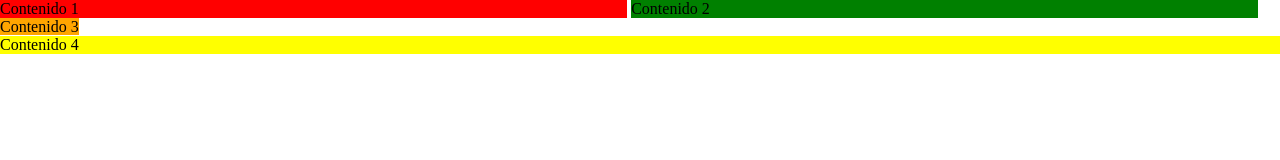
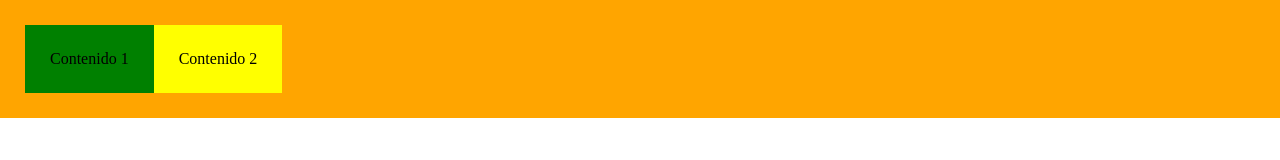
Before and after one commit to AndrePruden/TecWeb-Size, a plain HTML site: page index.html in a window 1280 px wide. Drawn offline with Linux system fonts and the light colour scheme.

Commit message:
produccion

```diff
--- a/index.html
+++ b/index.html
@@ -39,6 +39,7 @@
             border: 12px solid yellow;
             margin: 25px;
         }
+
         .span1{
             background-color: cyan;
             width: 250px;
@@ -51,24 +52,25 @@
             width: 250px;
         }
 
+        *{
+            /* box-sizing: content-box; */
+            box-sizing: border-box;
+            margin: 0;
+        }
+        .contenedor{
+            display: flex;
+            background-color: orange;
+            padding: 25px;
+        }
         .uno{
-            background-color: red;
-            width: 49%;
-            display: inline-block;
+            background-color: green;
+            padding: 25px;
         }
         .dos{
-            background-color: green;
-            width: 49%;
-            display: inline-block;
+            background-color: yellow;
+            padding: 25px;
         }
-        .tres{
-            background-color: orange;
-            display: inline;
-        }
-        .cuatro{
-            background-color: yellow;
-            display: block;
-        }
+
 
 
     </style>
@@ -92,8 +94,6 @@
     <div class="contenedor">
         <div class="uno">Contenido 1</div>
         <div class="dos">Contenido 2</div>
-        <div class="tres">Contenido 3</div>
-        <span class="cuatro">Contenido 4</span>
     </div>
 
 </body>
```
